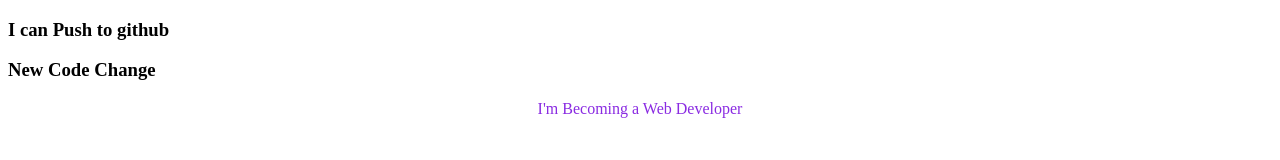
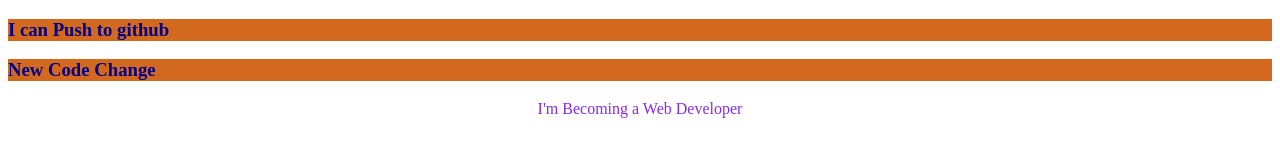
Before and after one commit to masudtalukdar/MY-SECOND-REPO, a plain HTML site: page index.html in a window 1280 px wide. Drawn offline with Linux system fonts and the light colour scheme.

Commit message:
changed font color

```diff
--- a/style.css
+++ b/style.css
@@ -2,3 +2,8 @@ p{
     color: blueviolet;
     text-align: center;
 }
+h3{
+    background-color: chocolate;
+    font-weight: 200px;
+    color: darkblue;
+}
```
